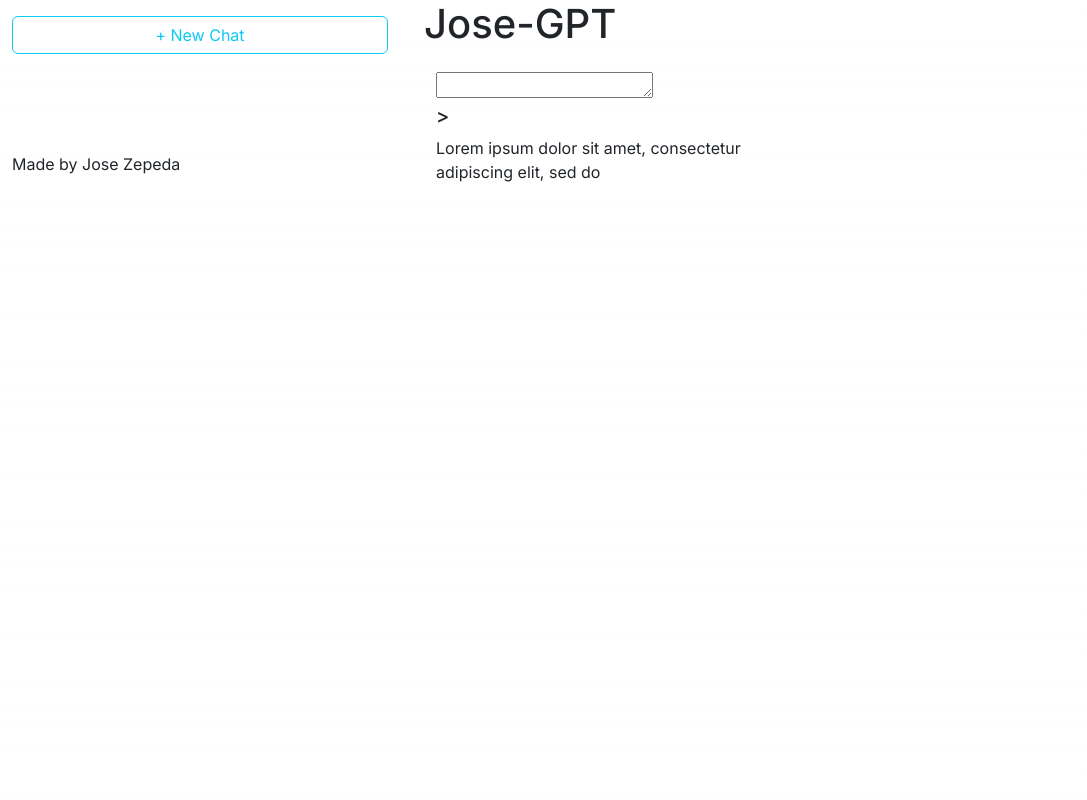
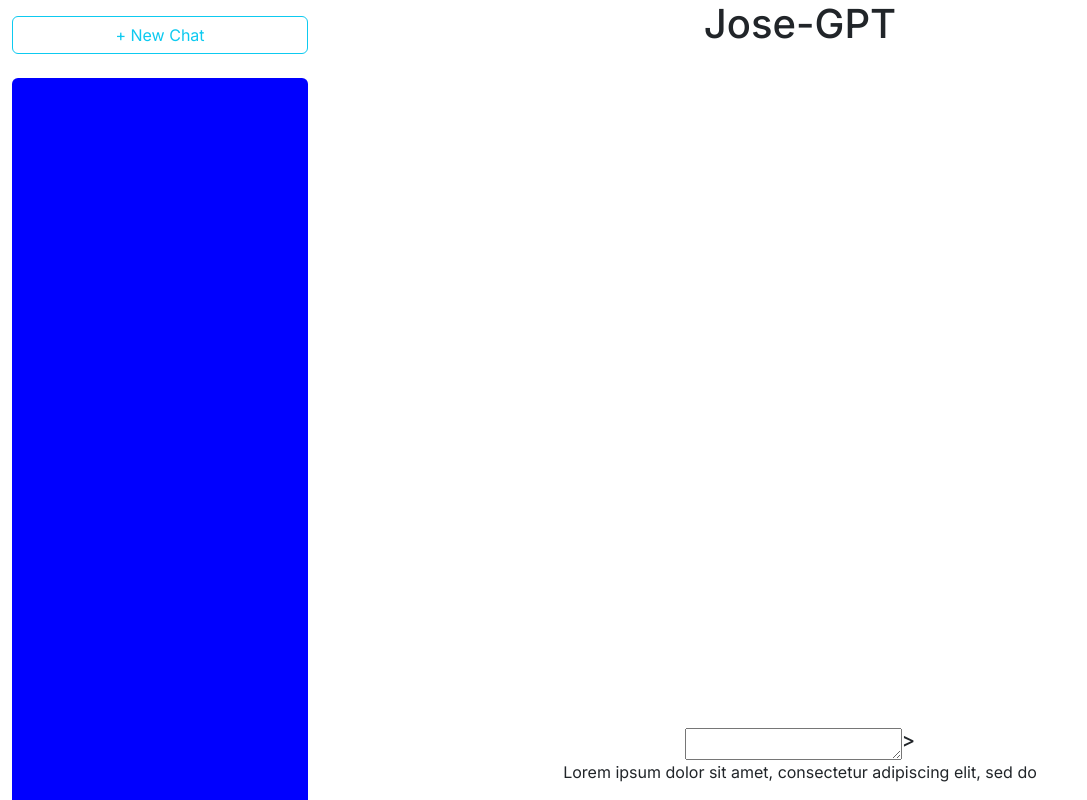
Before and after one commit to J2ZROMERO/GPT-React-Redux, a Next.js app: page / in a window 1280 px wide. Shown: the whole page, without its empty margins (0-1087 px from the left). Built offline with nearby package versions, Linux system fonts and the light colour scheme.

Commit message:
Update viewport

```diff
--- a/src/app/page.js
+++ b/src/app/page.js
@@ -65,14 +65,34 @@ export default function Home() {
   );
 
   return (
-    <div  className="app  container fluid">
-      <div className="row" >
-
-      <div  className="side-bar d-flex flex-column container col">
-        <Button variant="outline-info mt-3 w-100" onClick={createNewChat}>
+    <div className="app  container-fluid ">
+      <Navbar expand="md" bg="light" className="d-block d-md-none">
+        <Container fluid>
+          <Button
+            className="mt-3 w-100 "
+            variant="outline-info"
+            onClick={createNewChat}
+          >
             + New Chat
           </Button>
-        <ListGroup className="history mt-4 h-100">
+          <Navbar.Collapse id="navbarNav">
+            <ul className="navbar-nav">
+              {/* Add your other Navbar links if needed */}
+            </ul>
+          </Navbar.Collapse>
+        </Container>
+      </Navbar>
+
+      <div className="row vh-100">
+        <div className="side-bar d-flex flex-column container col-3 vh-100 d-none d-md-block">
+          <Button
+            className="mt-3 w-100 "
+            variant="outline-info"
+            onClick={createNewChat}
+          >
+            + New Chat
+          </Button>
+          <ListGroup className="history mt-4">
             {uniqueTitles?.map((uniqueTitle, index) => (
               <ListGroup.Item
                 key={index}
@@ -84,13 +104,13 @@ export default function Home() {
               </ListGroup.Item>
             ))}
           </ListGroup>
-        <Navbar>
-          <p>Made by Jose Zepeda</p>
-        </Navbar>
+          <Container className="m-0">
+            <p className="text-center">Made by Jose Zepeda</p>
+          </Container>
         </div>
 
-      <div class="col">
-      <div  className="main container">
+        <div class="col-9">
+          <div className="main container vh-100 d-flex flex-column justify-content-between align-items-center">
             <ListGroup className="feed">
               {!currentTitle && <h1 className="nameTitle"> Jose-GPT</h1>}
               <div className="chatContainer mt-3">
@@ -104,7 +124,7 @@ export default function Home() {
             </ListGroup>
             <div className="bottom-section container">
               <div className="input-container p-0 container">
-            <div className="submit ml-0 mr-0 p-0 container">
+                <div className="submit ml-0 mr-0 p-0 container d-flex justify-content-center">
                   <textarea
                     rows={1}
                     value={value}
@@ -116,16 +136,14 @@ export default function Home() {
                   </h5>
                 </div>
 
-            <p className="info">
-              Lorem ipsum dolor sit amet, consectetur adipiscing elit, sed do
+                <p className="info text-center">
+                  Lorem ipsum dolor sit amet, consectetur adipiscing elit, sed
+                  do
                 </p>
               </div>
             </div>
           </div>
-
-
         </div>
-
       </div>
     </div>
   );
--- a/src/styles/custom.scss
+++ b/src/styles/custom.scss
@@ -4,5 +4,15 @@
 
 html, body{
  height: 100vh;
- width: 100vh;
+ width: 100%;
+ background-color: white;
 }
+
+.app {
+    background-color: white;
+}
+
+.history {
+    background-color: blue;
+    height: 885vh;
+}
```
Lines whose indentation alone changed are shown as unchanged.
